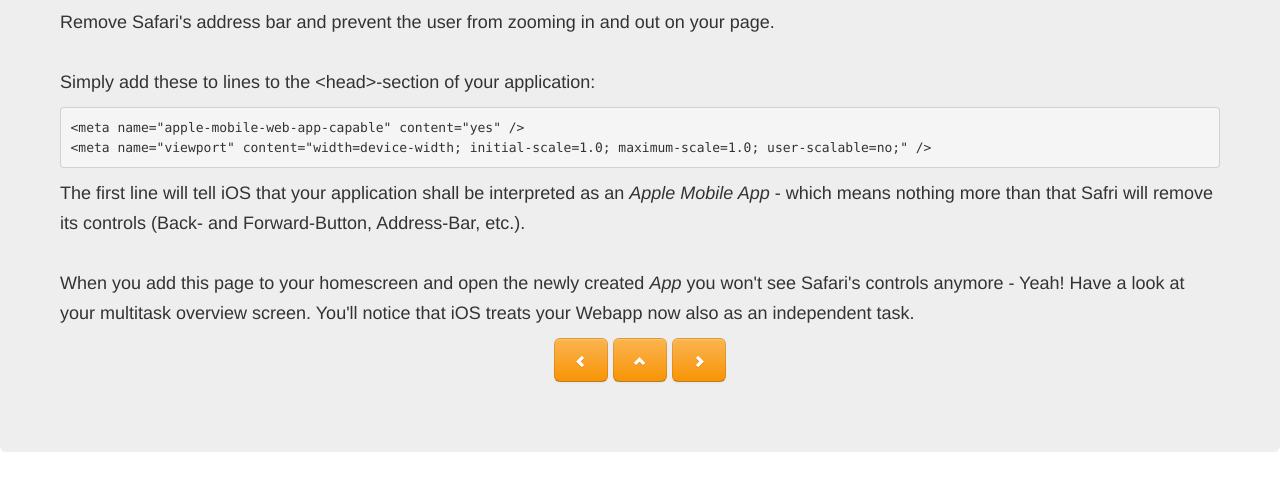
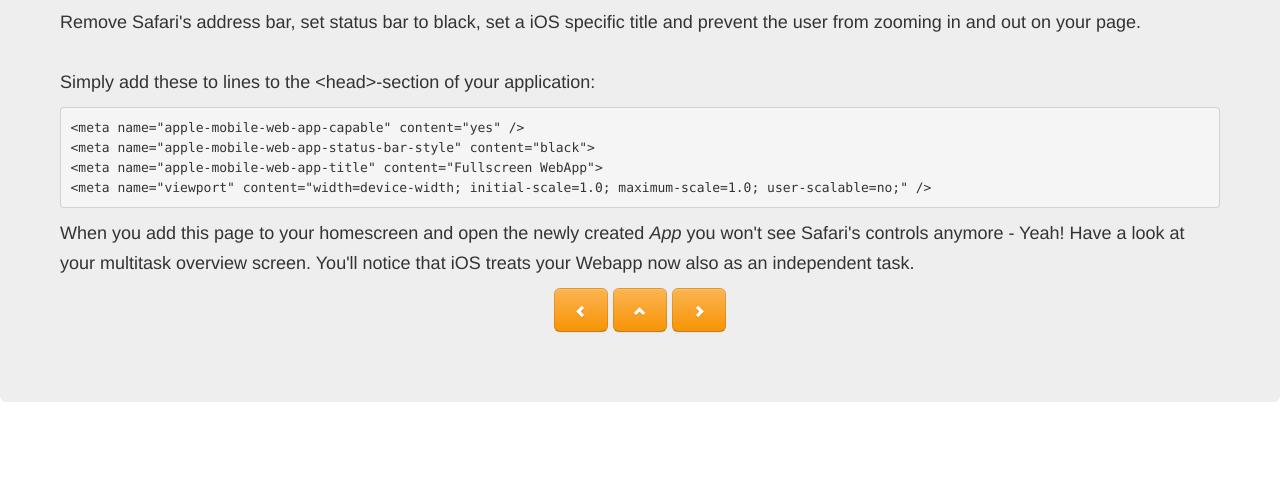
Before and after one commit to nioe/iOS-Webapp-Showcase, a plain HTML site: page 02-step/index.html in a window 1280 px wide. Shown: the part 113-604 px from the top of the page. Drawn offline with Linux system fonts and the light colour scheme.

```diff
--- a/02-step/index.html
+++ b/02-step/index.html
@@ -5,6 +5,12 @@
 
    <!-- No Safari title bar -->
    <meta name="apple-mobile-web-app-capable" content="yes" />
+
+   <!-- Make the status bar black with white text. -->
+   <meta name="apple-mobile-web-app-status-bar-style" content="black">
+
+   <!-- Customize home screen title. -->
+   <meta name="apple-mobile-web-app-title" content="Step 2">
 
    <!-- No zooming on page -->
    <meta name="viewport" content="width=device-width; initial-scale=1.0; maximum-scale=1.0; user-scalable=no;" />
@@ -21,12 +27,14 @@
 <body>
    <div class="hero-unit">
       <h2>Step 2</h2>
-      <p>Remove Safari's address bar and prevent the user from zooming in and out on your page.<br /><br/>
+      <p>Remove Safari's address bar, set status bar to black, set a iOS specific title and prevent the user from zooming in and out on your page.<br /><br/>
          Simply add these to lines to the &lt;head&gt;-section of your application:</p>
          <pre>&lt;meta name="apple-mobile-web-app-capable" content="yes" /&gt;
+&lt;meta name="apple-mobile-web-app-status-bar-style" content="black"&gt;
+&lt;meta name="apple-mobile-web-app-title" content="Fullscreen WebApp"&gt;
 &lt;meta name="viewport" content="width=device-width; initial-scale=1.0; maximum-scale=1.0; user-scalable=no;" /&gt;</pre>
 
-      <p>The first line will tell iOS that your application shall be interpreted as an <i>Apple Mobile App</i> - which means nothing more than that Safri will remove its controls (Back- and Forward-Button, Address-Bar, etc.).<br /><br />When you add this page to your homescreen and open the newly created <i>App</i> you won't see Safari's controls anymore - Yeah! Have a look at your multitask overview screen. You'll notice that iOS treats your Webapp now also as an independent task.
+      <p>When you add this page to your homescreen and open the newly created <i>App</i> you won't see Safari's controls anymore - Yeah! Have a look at your multitask overview screen. You'll notice that iOS treats your Webapp now also as an independent task.
       </p>
       <p class="text-center">
          <a class="btn btn-warning btn-large" href="../01-step"><i class="icon-white icon-large icon-chevron-left"></i></a>
```
Also changed, not shown: 03-step/index.html (+9 -2 lines), img/startup/startup_ipad_portrait_2x.png (renamed from img/startup/startup_ipad_portrait@2x.png), img/startup/startup_iphone5_portrait.png (renamed from img/startup/startup_iphone5_portrait@2x.png), img/startup/startup_iphone_portrait_2x.png (renamed from img/startup/startup_iphone_portrait@2x.png), 2 other files.
